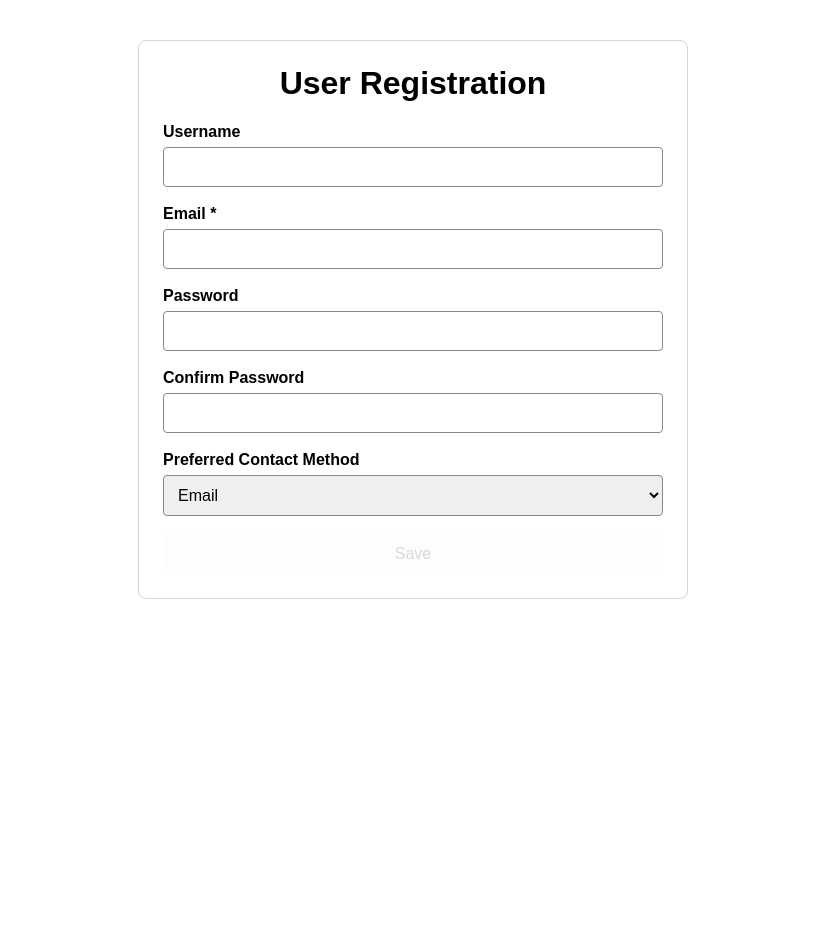
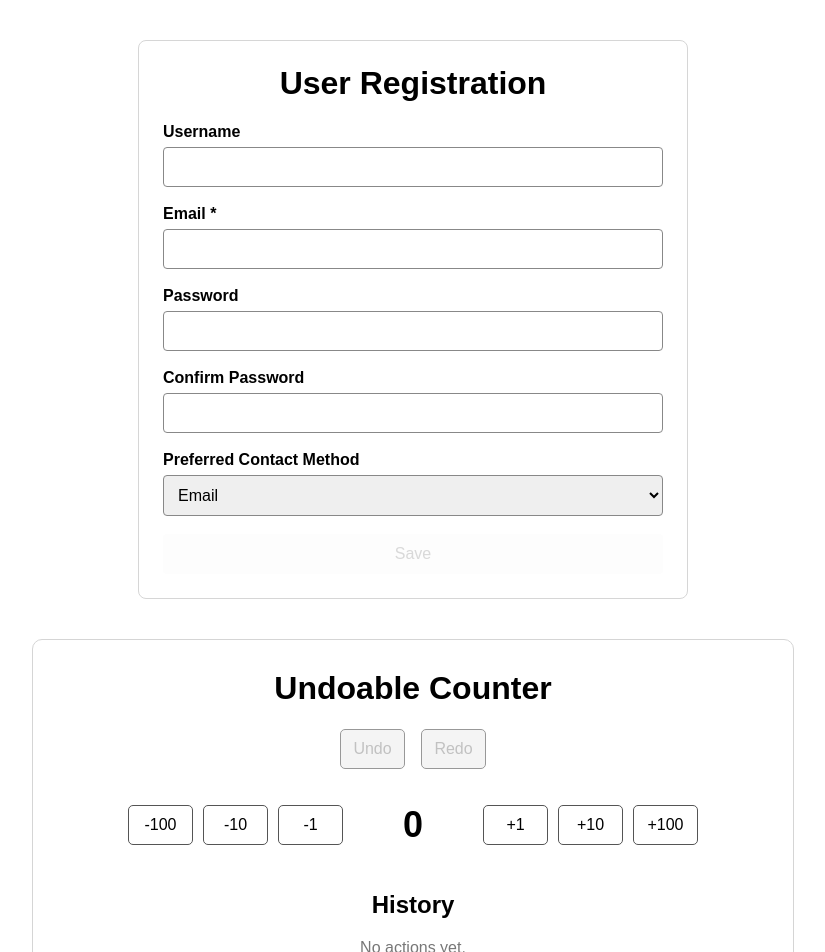
Before and after one commit to Ritik0400/antra-adv-training, an Angular app in the folder antra-live-coding/: page / in a window 1280 px wide. Shown: the top 952 px of the page, without its empty margins (227-1052 px from the left). Before the commit the page ends 800 px from the top, so only its background shows below. Built offline with nearby package versions, Linux system fonts and the light colour scheme.

Commit message:
added undoable counter component, implemented using signals

```diff
--- a/antra-live-coding/src/app/app.html
+++ b/antra-live-coding/src/app/app.html
@@ -26,3 +26,4 @@
 <!--<app-job-board></app-job-board>-->
 <!--<app-flight-booker></app-flight-booker>-->
 <app-user-registration></app-user-registration>
+<app-undoable-counter></app-undoable-counter>
--- a/antra-live-coding/src/app/app.ts
+++ b/antra-live-coding/src/app/app.ts
@@ -4,10 +4,11 @@ import { StarWarSearch } from './components/star-war-search/star-war-search';
 import { MortgageCalculator } from './components/mortgage-calculator/mortgage-calculator';
 import { FlightBooker } from './components/flight-booker/flight-booker';
 import { UserRegistration } from './components/user-registration/user-registration';
+import { UndoableCounter } from './components/undoable-counter/undoable-counter';
 
 @Component({
   selector: 'app-root',
-  imports: [JobBoard, StarWarSearch,MortgageCalculator,FlightBooker,UserRegistration],
+  imports: [JobBoard, StarWarSearch,MortgageCalculator,FlightBooker,UserRegistration,UndoableCounter],
   templateUrl: './app.html',
   styleUrl: './app.scss'
 })
--- /dev/null
+++ b/antra-live-coding/src/app/components/undoable-counter/undoable-counter.html
@@ -0,0 +1,80 @@
+<div class="counter-container">
+  <h1>Undoable Counter</h1>
+
+  <div class="undo-redo-controls">
+    <button
+      type="button"
+      (click)="undo()"
+      [disabled]="!canUndo()"
+    >
+      Undo
+    </button>
+
+    <button
+      type="button"
+      (click)="redo()"
+      [disabled]="!canRedo()"
+    >
+      Redo
+    </button>
+  </div>
+
+  <div class="counter-controls">
+    <div class="button-group">
+      <button type="button" (click)="updateCount(-100)">
+        -100
+      </button>
+
+      <button type="button" (click)="updateCount(-10)">
+        -10
+      </button>
+
+      <button type="button" (click)="updateCount(-1)">
+        -1
+      </button>
+    </div>
+
+    <p class="count">
+      {{ count() }}
+    </p>
+
+    <div class="button-group">
+      <button type="button" (click)="updateCount(1)">
+        +1
+      </button>
+
+      <button type="button" (click)="updateCount(10)">
+        +10
+      </button>
+
+      <button type="button" (click)="updateCount(100)">
+        +100
+      </button>
+    </div>
+  </div>
+
+  <section class="history-section">
+    <h2>History</h2>
+
+    @if (history().length === 0) {
+      <p class="empty-history">
+        No actions yet.
+      </p>
+    } @else {
+      <div class="history-list">
+        @for (
+          action of history().slice().reverse();
+          track $index
+        ) {
+          <div class="history-entry">
+            <span>{{ action.label }}</span>
+
+            <span>
+              ({{ action.before }} → {{ action.after }})
+            </span>
+          </div>
+        }
+      </div>
+    }
+  </section>
+</div>
--- /dev/null
+++ b/antra-live-coding/src/app/components/undoable-counter/undoable-counter.scss
@@ -0,0 +1,86 @@
+.counter-container {
+  width: min(100% - 32px, 700px);
+  margin: 40px auto;
+  padding: 30px;
+  border: 1px solid #d5d5d5;
+  border-radius: 10px;
+  font-family: Arial, sans-serif;
+  text-align: center;
+}
+
+h1 {
+  margin-top: 0;
+}
+
+.undo-redo-controls {
+  display: flex;
+  justify-content: center;
+  gap: 16px;
+  margin-bottom: 35px;
+}
+
+.counter-controls {
+  display: flex;
+  align-items: center;
+  justify-content: center;
+  gap: 30px;
+  flex-wrap: wrap;
+}
+
+.button-group {
+  display: flex;
+  gap: 10px;
+}
+
+button {
+  min-width: 65px;
+  padding: 10px 12px;
+  border: 1px solid #555;
+  border-radius: 5px;
+  background-color: white;
+  cursor: pointer;
+  font-size: 16px;
+}
+
+button:hover:not(:disabled) {
+  background-color: #eeeeee;
+}
+
+button:disabled {
+  color: #999999;
+  background-color: #eeeeee;
+  cursor: not-allowed;
+  opacity: 0.6;
+}
+
+.count {
+  min-width: 80px;
+  margin: 0;
+  font-size: 36px;
+  font-weight: bold;
+}
+
+.history-section {
+  margin-top: 45px;
+}
+
+.history-list {
+  width: min(100%, 320px);
+  max-height: 300px;
+  margin: 0 auto;
+  padding: 15px;
+  overflow-y: auto;
+  border: 1px solid #aaaaaa;
+  text-align: left;
+}
+
+.history-entry {
+  display: flex;
+  gap: 20px;
+  padding: 6px 0;
+  border-bottom: 1px solid #eeeeee;
+}
+
+.empty-history {
+  color: #777777;
+}
--- /dev/null
+++ b/antra-live-coding/src/app/components/undoable-counter/undoable-counter.ts
@@ -0,0 +1,92 @@
+import { Component, computed, signal } from '@angular/core';
+
+interface CounterAction {
+  delta: number;
+  before: number;
+  after: number;
+  label: string;
+}
+
+@Component({
+  selector: 'app-undoable-counter',
+  imports: [],
+  templateUrl: './undoable-counter.html',
+  styleUrl: './undoable-counter.scss'
+})
+export class UndoableCounter {
+  count = signal<number>(0);
+
+  private undoStack = signal<CounterAction[]>([]);
+  private redoStack = signal<CounterAction[]>([]);
+
+  history = computed(() => this.undoStack());
+
+  canUndo = computed(() => this.undoStack().length > 0);
+  canRedo = computed(() => this.redoStack().length > 0);
+
+  updateCount(delta: number): void {
+    const before = this.count();
+    const after = before + delta;
+
+    const action: CounterAction = {
+      delta,
+      before,
+      after,
+      label: delta > 0 ? `+${delta}` : `${delta}`
+    };
+
+    this.count.set(after);
+
+    this.undoStack.update(actions => {
+      const updatedActions = [...actions, action];
+
+      return updatedActions.slice(-50);
+    });
+
+    // A new action clears the redo history.
+    this.redoStack.set([]);
+  }
+
+  undo(): void {
+    const actions = this.undoStack();
+
+    if (actions.length === 0) {
+      return;
+    }
+
+    const lastAction = actions[actions.length - 1];
+
+    this.count.set(lastAction.before);
+
+    this.undoStack.set(actions.slice(0, -1));
+
+    this.redoStack.update(actionsToRedo => [
+      ...actionsToRedo,
+      lastAction
+    ]);
+  }
+
+  redo(): void {
+    const actionsToRedo = this.redoStack();
+
+    if (actionsToRedo.length === 0) {
+      return;
+    }
+
+    const lastUndoneAction =
+      actionsToRedo[actionsToRedo.length - 1];
+
+    this.count.set(lastUndoneAction.after);
+
+    this.redoStack.set(actionsToRedo.slice(0, -1));
+
+    this.undoStack.update(actions => {
+      const updatedActions = [
+        ...actions,
+        lastUndoneAction
+      ];
+
+      return updatedActions.slice(-50);
+    });
+  }
+}
```
Also changed, not shown: 1 other file (tests, documents, lock files or other folders).
